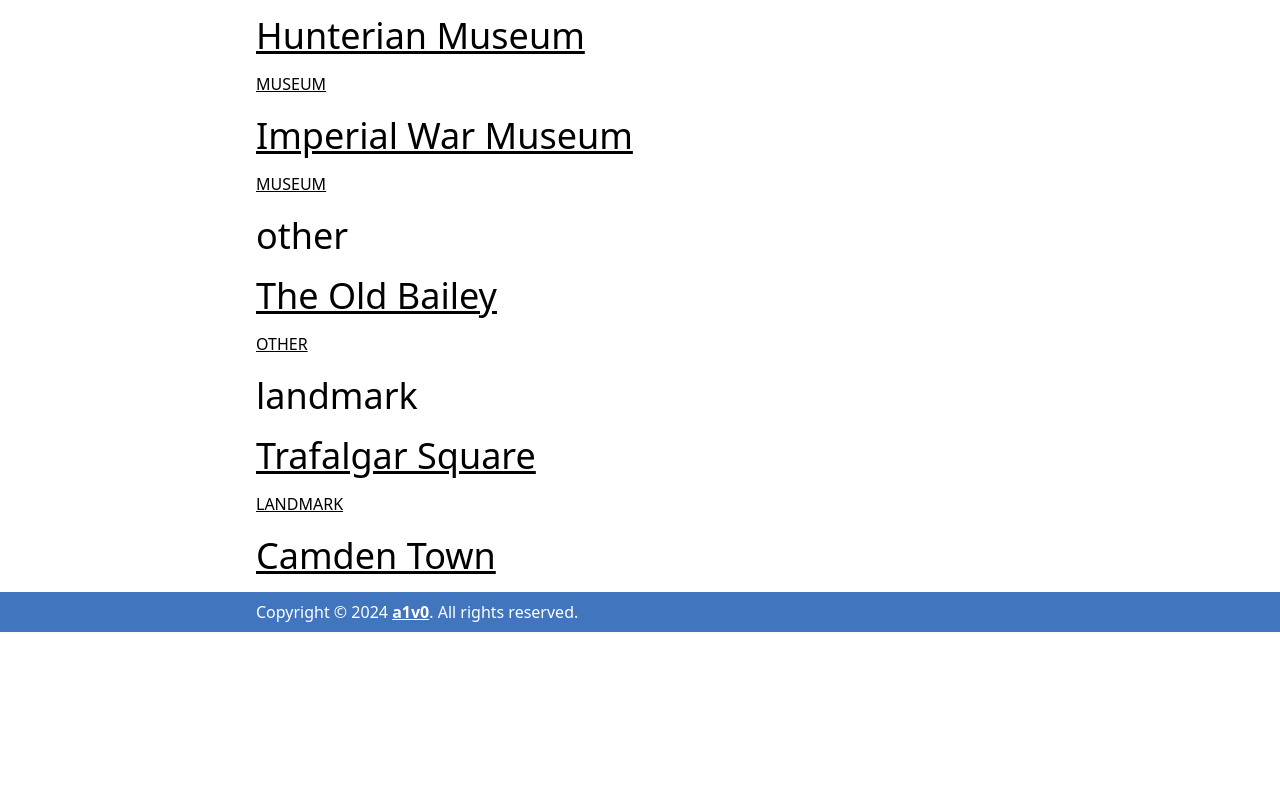
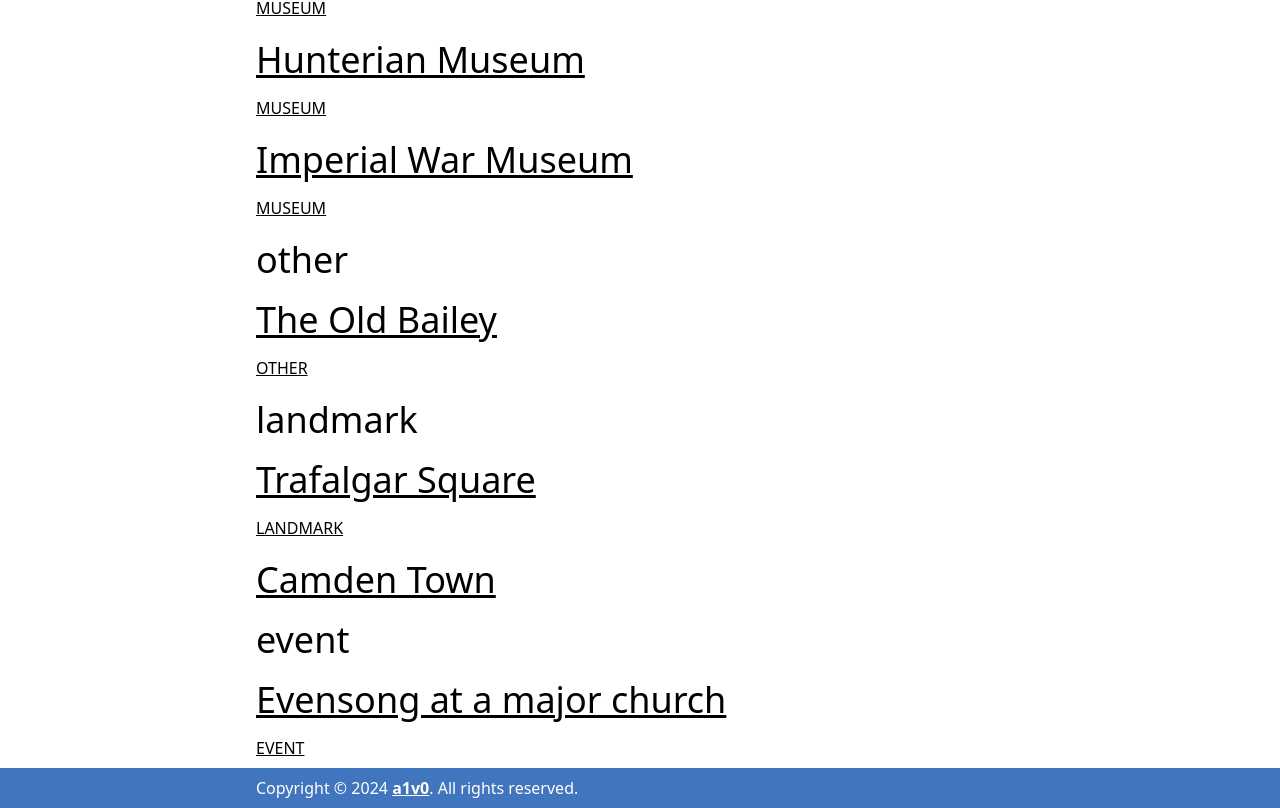
Before and after one commit to a1v0/london-liste, a Next.js app: page /types in a window 1280 px wide. Shown: the part 716-1524 px from the top of the page. Before the commit the page ends 1348 px from the top, so only its background shows below. Built offline with nearby package versions, Linux system fonts and the light colour scheme; a web font is replaced by a local one.

Commit message:
Add evensong

```diff
--- a/app/places.js
+++ b/app/places.js
@@ -1,6 +1,6 @@
 exports.places = [
 	/**
-     * Approved place types: museum, restaurant, landmark, park, other
+     * Approved place types: museum, restaurant, landmark, park, event, other
      *
      * Location examples:
      * - Buckingham Palace: "Central - Green Park"
@@ -142,19 +142,21 @@
 		location: "South - Elephant & Castle", // "[region] - [area]" or "[region] - [Tube stop]". For examples, see above.
 		website: "https://www.iwm.org.uk",
 	},
-	// {
-	// 	slug: "", // leave this blank
-	// 	name: "",
-	// 	keyFacts: [
-	// 		"",
-	// 		"", // add more or delete as necessary
-	// 	],
-	// 	description: "",
-	// 	type: "", // see list of approved types above. Let a1v0 know if you need to add another type.
-	// 	cost: "",
-	// 	location: "", // "[region] - [area]" or "[region] - [Tube stop]". For examples, see above.
-	// 	website: "",
-	// },
+	{
+		slug: "evensong", // leave this blank
+		name: "Evensong at a major church",
+		keyFacts: [
+			"If you want to get into St Paul's Cathedral or Westminster Abbey for free, just attend an evensong",
+			"Evensong is a service with very little audience participation. It's essentially a concert", // add more or delete as necessary
+			"Last about 40 minutes and usually features wonderful music from world-class choirs",
+			"Isn't limited to St Paul's or Westminster: many other churches offer high-quality music",
+		],
+		description: "",
+		type: "event", // see list of approved types above. Let a1v0 know if you need to add another type.
+		cost: "free",
+		location: "Central - various", // "[region] - [area]" or "[region] - [Tube stop]". For examples, see above.
+		website: "",
+	},
 	// {
 	// 	slug: "", // leave this blank
 	// 	name: "",
@@ -432,7 +434,6 @@
 	// London Walk (there are some very good ones, just Google them. A Beatles walk, a Jack the Ripper walk etc. and they cost about five pounds)
 	// Excursion to Oxford or Cambridge
 	// Exhibition Road
-	// Imperial War Museum
 	// Billiard in a pool hall
 	// BBC Prom (standing tickets for five pounds)
 	// Globe Theatre (standing tickets for five pounds)
@@ -479,7 +480,6 @@
 	// Skygarden
 	// The Shard 32nd floor (teure Drinks)
 	// Looking for Roman shards at the Millennium Bridge
-	// Evensong @ St Paul's
 
 	// <<<<<<<<<<<<<<<<<<<<<<<<<<<<<<<<<<<<<<<<<<<<< DO NOT PASTE ANYTHING BELOW THIS LINE
 ];
```
